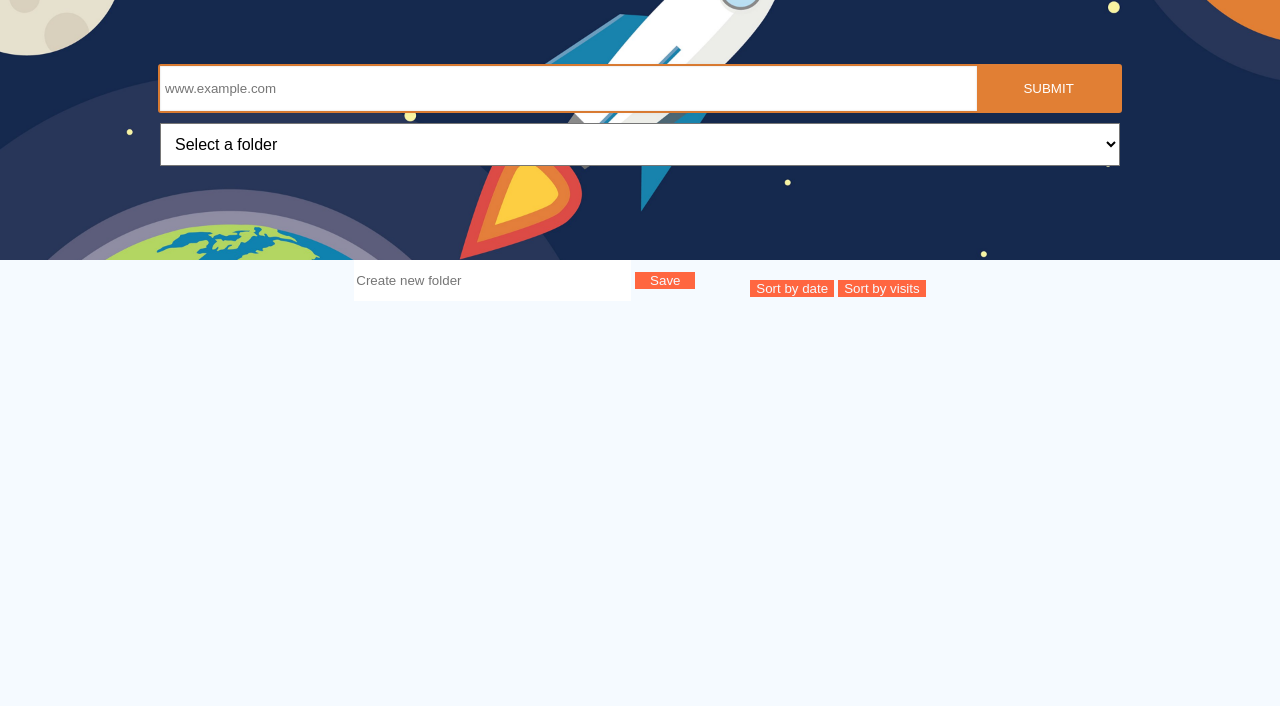
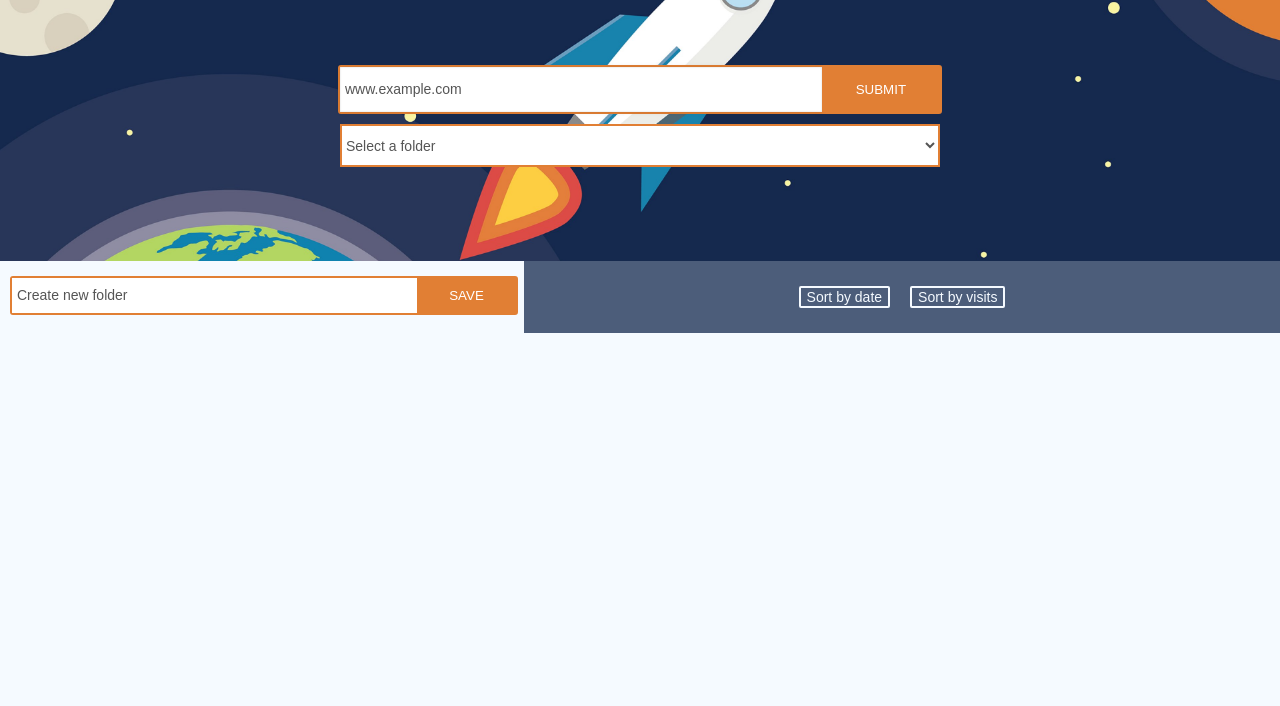
Before and after one commit to kfarias/jet-fuel, a website: page public/index.html in a window 1280 px wide. Shown: the part 94-800 px from the top of the page. Drawn offline with nearby package versions, Linux system fonts and the light colour scheme; no server answers; a web font is replaced by a local one.

Commit message:
Overhaul app styling.

```diff
--- a/public/styles.css
+++ b/public/styles.css
@@ -1,4 +1,4 @@
-@import url('https://fonts.googleapis.com/css?family=Akronim|Emblema+One|Galada|Keania+One|Knewave|Salsa|Sonsie+One');
+@import url('https://fonts.googleapis.com/css?family=Galada|Open Sans');
 
 body {
   background-color: #f5faff;
@@ -8,12 +8,18 @@ input, button {
   border: none;
 }
 
+a {
+  text-decoration: none;
+}
+
+a:hover {
+  text-decoration: underline;
+}
+
 .app-title {
   text-align: center;
   color: #F5FAFF;
-  font-size: 49px;
-  font-family: 'Akronim';
-  font-family: 'Emblema One';
+  font-size: 50px;
   font-family: 'Galada';
   padding-top: 25px;
   text-shadow: 1px 1px 3px #333;
@@ -32,22 +38,29 @@ input, button {
   height: 35vh;
 }
 
-.url-wrap {
+.url-wrap,
+.folder-wrap {
   display: flex;
   border: 2px solid #e17f34;
   border-radius: 3px;
-  width: 75%;
+  width: 85%;
+  max-width: 600px;
   margin: 0 auto;
 }
 
 .url-input {
   padding: 10px 5px;
-  width: 85%;
+  width: 80%;
   box-shadow: 0 0 5px rgba(0, 0, 0, 0.12), inset 0 0 2px rgba(0, 0, 0, 0.19);
 }
 
+::-webkit-input-placeholder {
+  color: #555;
+  font-size: 14px;
+}
+
 .submit-btn {
-  width: 15%;
+  width: 20%;
   padding: 15px 10px;
   background-color: #e17f34;
   color: #fff;
@@ -57,57 +70,122 @@ input, button {
 }
 
 .folder-options {
+  margin: 10px auto;
+  padding: 10px 0;
+  width: 85%;
+  max-width: 600px;
+  height: 43px;
   display: block;
-  width: 75%;
-  height: 43px;
-  margin: 10px auto;
-  padding: 10px;
-  font-size: 16px;
   background-color: #fff;
+  border: 2px solid #e17f34;
+  color: #555;
+  font-size: 14px;
 }
 
 .main-content {
   display: flex;
   justify-content: center;
-  flex-wrap: wrap;
+  flex-direction: column;
+}
+
+.link-list {
+  margin: 15px 0 0 0;
+  background-color: rgba(21, 41, 78, 0.75);
+}
+
+.filter-options {
+  margin: 10px 0;
+  padding: 15px 0;
+  width: 100%;
+  display: flex;
+  justify-content: center;
+  color: #F5FAFF;
+  cursor: pointer;
+}
+
+.sort-btn,
+.popular-btn {
+  display: block;
+  margin: 0 10px;
+  background: transparent;
+  border: 2px solid #F5FAFF;
+  border-radius: 2px;
+  color: #F5FAFF;
+  cursor: pointer;
+  font-size: 14px;
 }
 
 .link-cards {
-  border: 1px solid black;
-  margin: 10px;
-  padding: 30px;
-  font-size: 20px;
+  margin: 10px auto;
+  width: 90%;
+  display: flex;
+  flex-direction: column;
+  background-color: #F5FAFF;
+  border-radius: 2px;
+  font-size: 16px;
+}
+
+.link-cards > * {
+  display: block;
+  padding: 10px;
+  color: #15294e;
+  font-family: 'Open Sans', sans-serif;
+}
+
+.short-url {
+  background-color: #e17f34;
+  color: #F5FAFF;
+}
+
+.folders {
+  width: 85%;
+  margin: auto;
 }
 
 .folder-name {
+  width: 100%;
+  margin: 8px 3px;
+  padding: 5px 0;
   display: block;
-  text-align: left;
-  font-size: 30px;
-  border-bottom: 1px solid black;
+  background-color: #e17f34;
+  border-radius: 2px;
+  color: #fff;
   cursor: pointer;
+  font-size: 16px;
 }
 
-.folder-input, .save-btn {
-  margin-bottom: 20px;
+.folder-wrap {
+  margin: 15px auto;
+  width: 100%;
 }
 
 .folder-input {
-  height: 39px;
-  width: 273px;
+  margin: 0;
+  width: 80%;
+  padding: 10px 5px;
 }
 
 .save-btn {
-  margin-right: 10px;
-  width: 60px;
+  margin: 0;
+  width: 20%;
+  padding: 10px 5px;
+  background-color: #e17f34;
+  color: #fff;
+  text-transform: uppercase;
 }
 
-.sort-btn {
-  margin-left: 45px;
-  margin-top: 20px;
-  margin-bottom: 20px;
+@media screen and (min-width: 768px) {
+  .main-content {
+    flex-direction: row;
+  }
+
+  .folders {
+    width: 40%;
+    margin: 0 10px;
+  }
+
+  .link-list {
+    width: 60%;
+    margin: 0;
+  }
 }
-
-button {
-  background-color: #FF6640;
-  color: #F5FAFF;
-}
```
